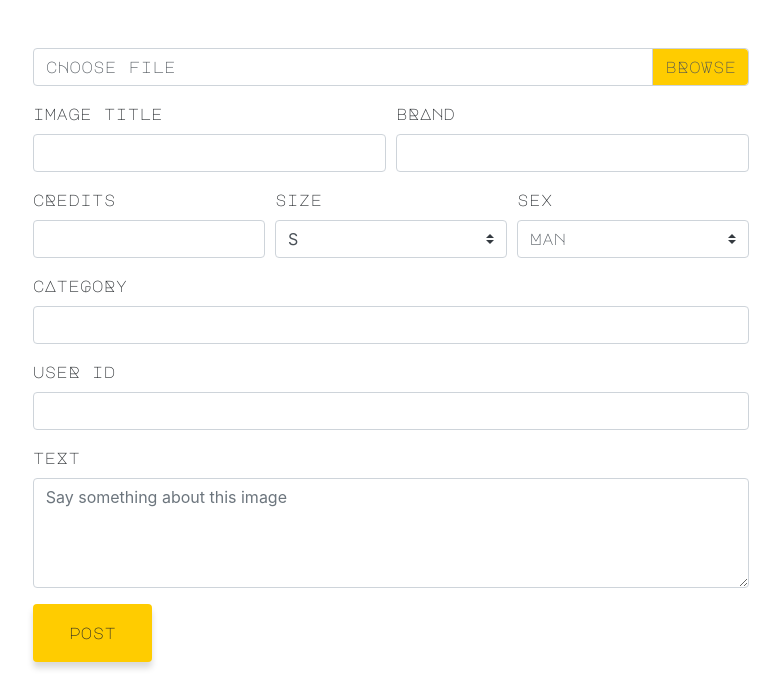
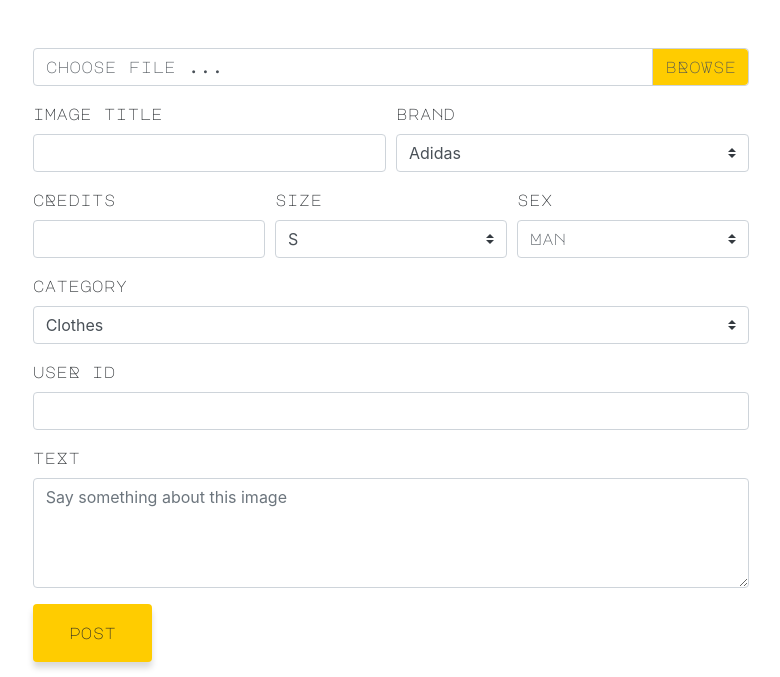
Before and after one commit to katariinkaa/rocnikovy, a PHP site: page /adminUpload.php in a window 1280 px wide. Shown: the top 677 px of the page, without its empty margins (249-1029 px from the left). Run offline with PHP 8.4, Linux system fonts and the light colour scheme; data comes from the database, SQL or seed files in the repository.

Commit message:
Upraveny upload produktov

```diff
--- a/adminUpload.php
+++ b/adminUpload.php
@@ -22,13 +22,22 @@ if (isset($_POST['upload'])) {
     // ukladanie do adresara images
     $target = "images/" . basename($image);
 
+    $selected_val_size = $_POST['size'];
+    $selected_val_sex = $_POST['sex'];
+    $selected_val_brand = $_POST['brand'];
+    $selected_val_category = $_POST['category'];
+
     $sql = "INSERT INTO items (image, image_title, image_text, credits, brand, category, size, sex, user_id, order_status)
-             VALUES ('$image', '$image_title', '$image_text', '$credits', '$brand', '$category', '$size', '$sex', '$user_id', '1')";
+             VALUES ('$image', '$image_title', '$image_text', '$credits', '$selected_val_brand', '$selected_val_category', '$selected_val_size', '$selected_val_sex', '$user_id', '1')";
     //query
     mysqli_query($connect, $sql);
-
+    $tokens = $_POST['credits']+$_SESSION['user_tokens'];
+    echo $tokens;
+    $sql1 = "UPDATE users SET user_tokens = '$tokens ' WHERE user_id = '$user_id' ";
+    mysqli_query($connect, $sql1);
     if (move_uploaded_file($_FILES['image']['tmp_name'], $target)) {
         $msg = "Image uploaded successfully";
+        header("Location:adminItems.php");
     } else {
         $msg = "Failed to upload image";
     }
@@ -143,8 +152,8 @@ $result = mysqli_query($connect, "SELECT * FROM items");
         <!-- Výber obrázka -->
         <div class="input-group mb-3 font">
             <div class="custom-file">
-					<input type="file" class="custom-file-input" id="inputGroupFile04" aria-describedby="inputGroupFileAddon04" name="image">
-					<label class="custom-file-label" for="inputGroupFile04">cHoose file</label>
+                <input type="file" class="custom-file-input" id="inputGroupFile04" aria-describedby="inputGroupFileAddon04" name="image" required>
+                <label class="custom-file-label" for="inputGroupFile04"> choose file ...</label>
             </div>
         </div>
 
@@ -155,24 +164,33 @@ $result = mysqli_query($connect, "SELECT * FROM items");
         <div class="form-row">
             <div class="form-group col-md-6">
                 <label for="" class="font">image title</label>
-					<input type="text" name="image_title" class="form-control">
+                <input type="text" name="image_title" class="form-control" required>
             </div>
 
             <div class="form-group col-md-6">
-					<label for="" class="font">bRAnd</label>
-					<input type="text" name="brand" class="form-control">
+                <label for="" class="font">brand</label>
+
+                <select id="brand" name="brand" class="custom-select" required>
+
+                    <option value="adidas">Adidas</option>
+                    <option value="puma">Puma</option>
+                    <option value="lenovo">Lenovo</option>
+                    <option value="parkside">Parkside</option>
+                    <option value="neznama">Neznáma</option>
+
+                </select>
             </div>
         </div>
         <div class="form-row">
             <div class="form-group col-md-4">
                 <label for="" class="font">cRedits</label>
-					<input type="text" name="credits" class="form-control">
+                <input type="text" name="credits" class="form-control" required>
             </div>
 
             <div class="form-group col-md-4">
                 <label for="" class="font">size</label>
 
-					<select id="order_status" name="size" class="custom-select">
+                <select id="size" name="size" class="custom-select" required>
 
                     <option value="S">S</option>
                     <option value="M">M</option>
@@ -182,23 +200,31 @@ $result = mysqli_query($connect, "SELECT * FROM items");
             </div>
             <div class="form-group col-md-4">
                 <label for="" class="font">sex</label>
-					<select id="order_status" name="sex" class="custom-select font">
+                <select id="sex" name="sex" class="custom-select font" required>
 
                     <option value="Muz">Man</option>
                     <option value="Zena">Woman</option>
+                    <option value="ziadne">---</option>
 
                 </select>
             </div>
         </div>
 
         <div class="form-group">
-				<label for="" class="font">cAteGoRy</label>
-				<input type="text" name="category" class="form-control">
+            <label for="" class="font">category</label>
+
+            <select id="category" name="category" class="custom-select" required>
+
+                <option value="oblecenie">Clothes</option>
+                <option value="domacnost">Home</option>
+                <option value="elektronika">Technology</option>
+
+            </select>
         </div>
 
         <div class="form-group">
             <label for="" class="font">useR id</label>
-				<input type="text" name="user_id" class="form-control">
+            <input type="text" name="user_id" class="form-control" required>
         </div>
 
         <div class="form-group mt-3">
```
Also changed, not shown: konto.php (+18 -6 lines), openItem.php (+18 -15 lines). Lines whose indentation alone changed are shown as unchanged.
